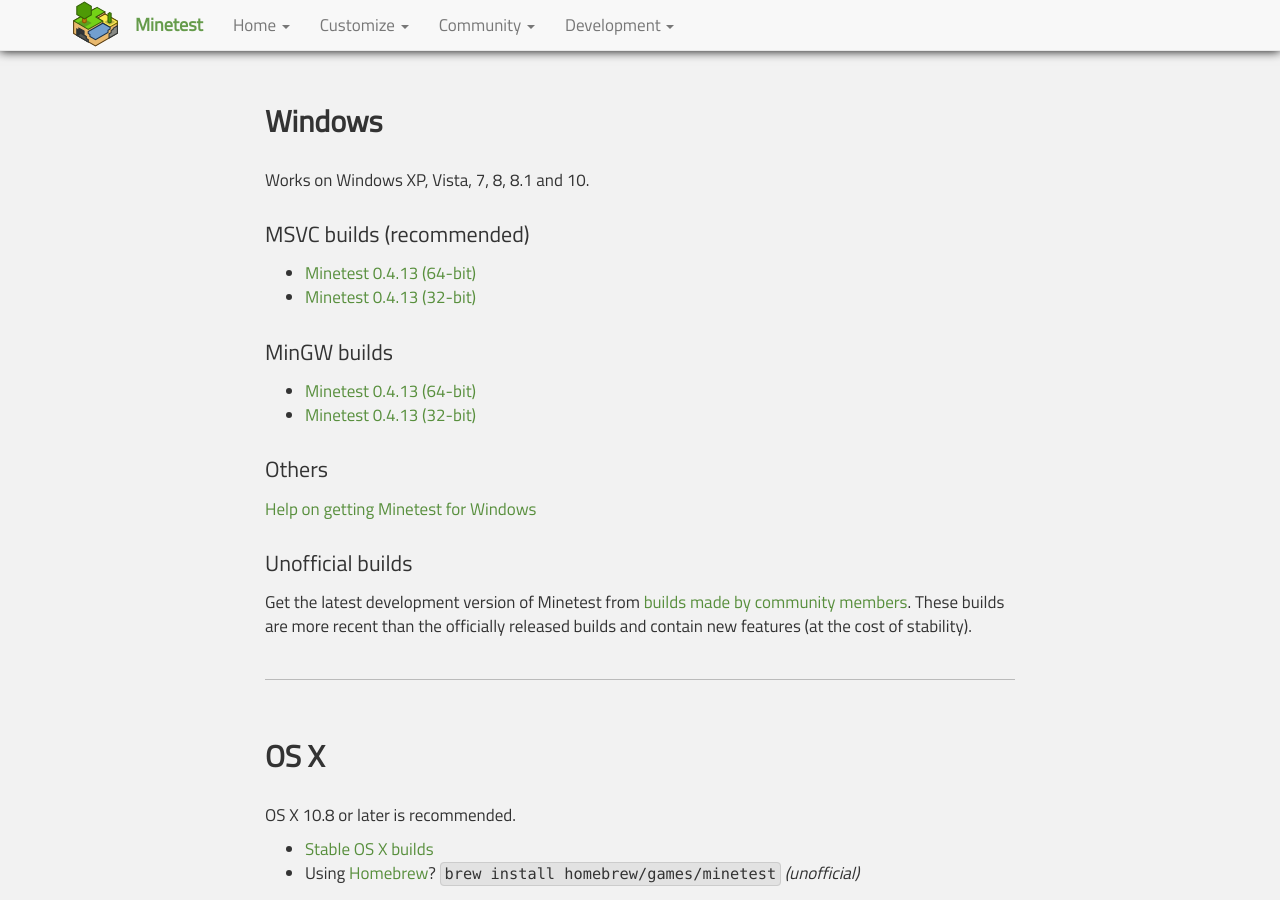
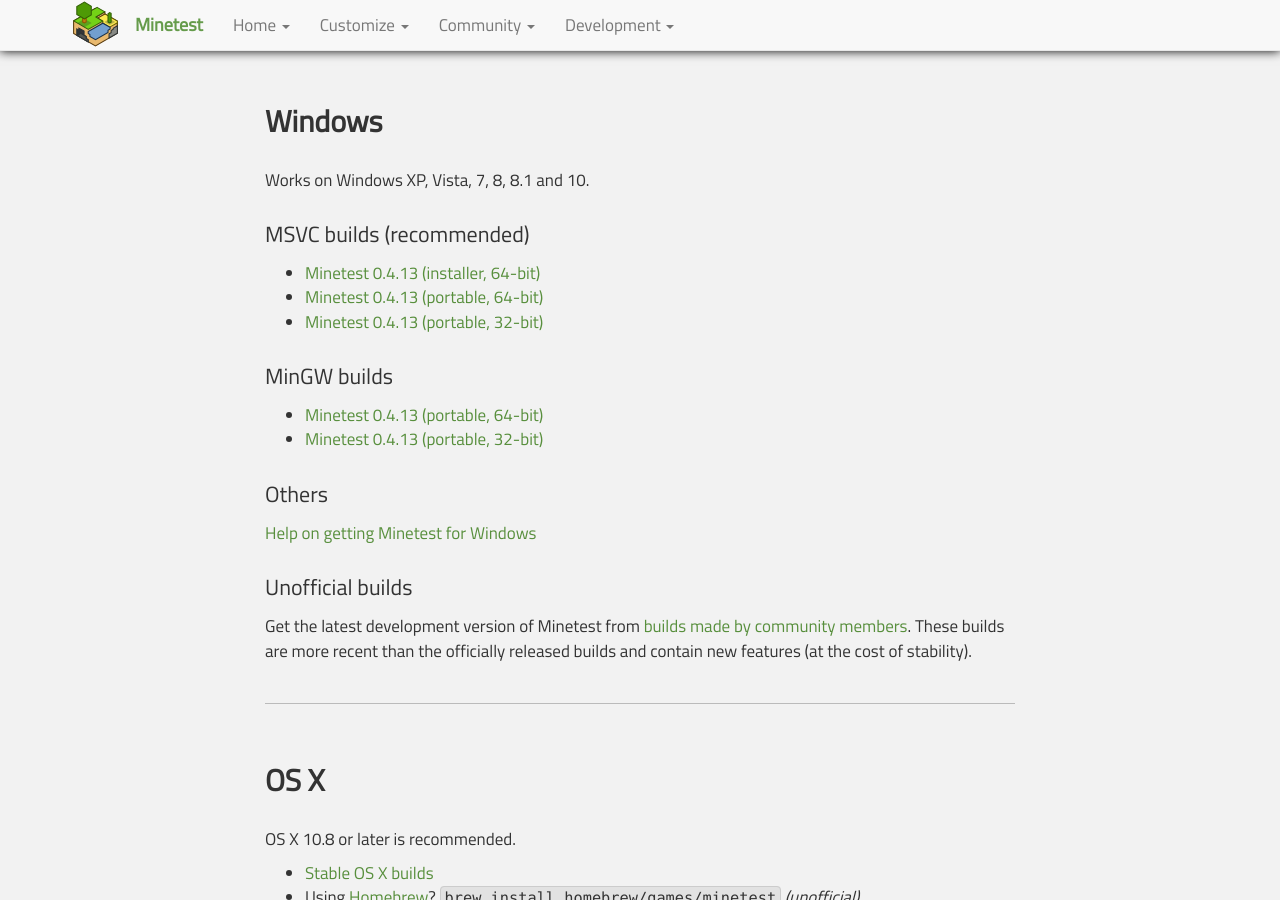
Before and after one commit to minetest/minetest.github.io, a Jekyll site: the page built from downloads.html, in a window 1280 px wide and 900 px high, scrolled down 652 px. Built offline with Jekyll 4.4.1, drawn with Linux system fonts in a browser that asks for light colours; comment, search, counter and statistics services are not loaded.

Commit message:
Add link to Windows installer

```diff
--- a/downloads.html
+++ b/downloads.html
@@ -34,15 +34,16 @@ redirect_from:
 <h4>MSVC builds (recommended)</h4>
 
 <ul>
-  <li><a href="https://github.com/minetest/minetest/releases/download/0.4.13/minetest-0.4.13-win64-msvc.zip">Minetest 0.4.13 (64-bit)</a></li>
-  <li><a href="https://github.com/minetest/minetest/releases/download/0.4.13/minetest-0.4.13-win32-msvc.zip">Minetest 0.4.13 (32-bit)</a></li>
+  <li><a href="https://github.com/minetest/minetest/releases/download/0.4.13/minetest-0.4.13-win64-installer.exe">Minetest 0.4.13 (installer, 64-bit)</a></li>
+  <li><a href="https://github.com/minetest/minetest/releases/download/0.4.13/minetest-0.4.13-win64-msvc.zip">Minetest 0.4.13 (portable, 64-bit)</a></li>
+  <li><a href="https://github.com/minetest/minetest/releases/download/0.4.13/minetest-0.4.13-win32-msvc.zip">Minetest 0.4.13 (portable, 32-bit)</a></li>
 </ul>
 
 <h4>MinGW builds</h4>
 
 <ul>
-  <li><a href="https://github.com/minetest/minetest/releases/download/0.4.13/minetest-0.4.13-win64-mingw.zip">Minetest 0.4.13 (64-bit)</a></li>
-  <li><a href="https://github.com/minetest/minetest/releases/download/0.4.13/minetest-0.4.13-win32-mingw.zip">Minetest 0.4.13 (32-bit)</a></li>
+  <li><a href="https://github.com/minetest/minetest/releases/download/0.4.13/minetest-0.4.13-win64-mingw.zip">Minetest 0.4.13 (portable, 64-bit)</a></li>
+  <li><a href="https://github.com/minetest/minetest/releases/download/0.4.13/minetest-0.4.13-win32-mingw.zip">Minetest 0.4.13 (portable, 32-bit)</a></li>
 </ul>
 
 <h4>Others</h4>
```
